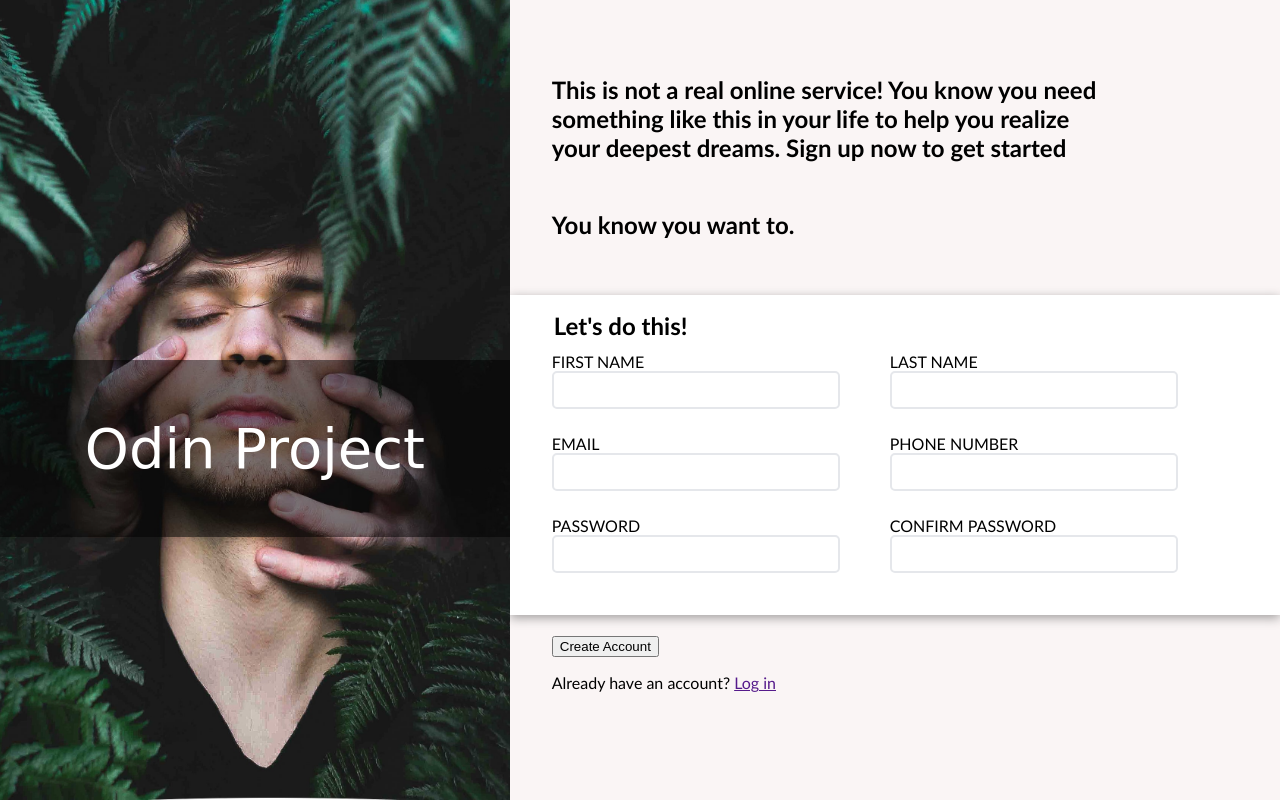
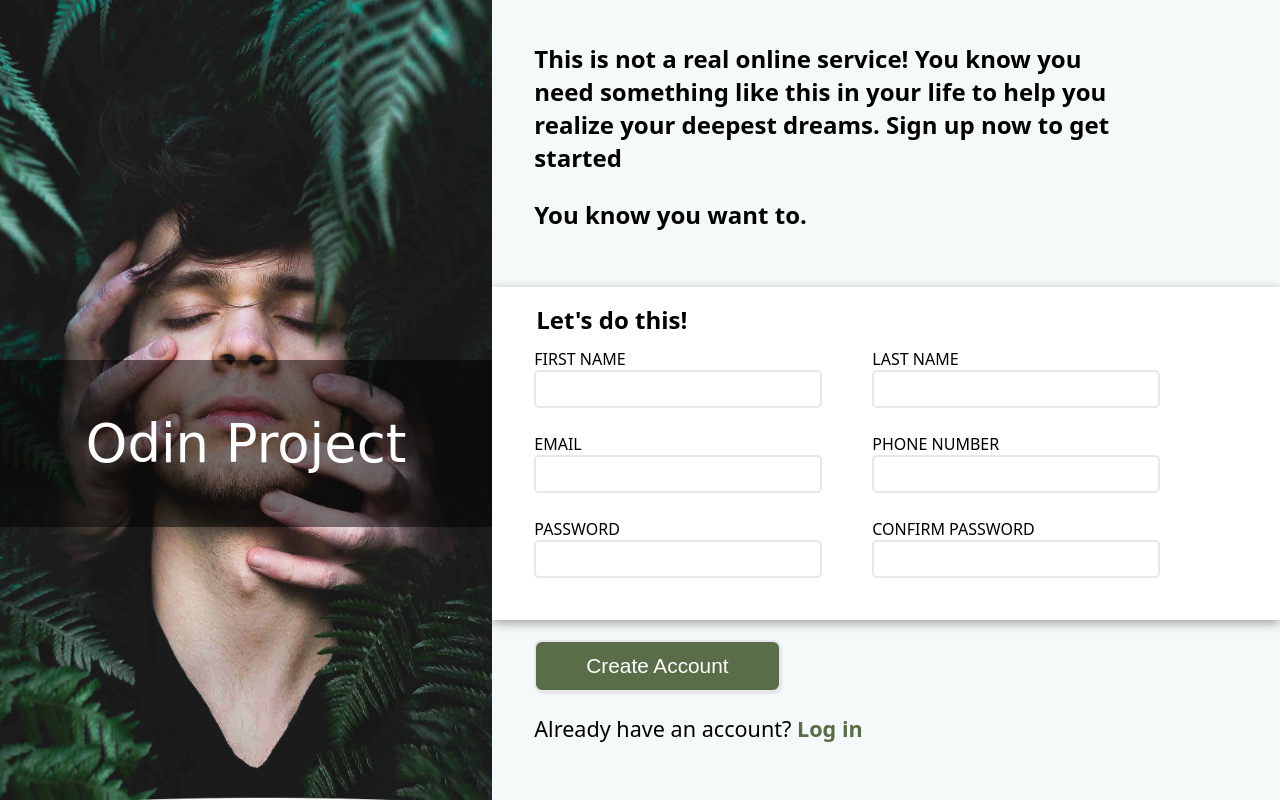
Before and after one commit to caiquemoa/sign-up-form, a plain HTML site: page index.html in a window 1280 px wide. Drawn offline with Linux system fonts and the light colour scheme; a web font is replaced by a local one.

Commit message:
submit area style

```diff
--- a/index.html
+++ b/index.html
@@ -23,13 +23,15 @@
 			</section>
 			<section class="form-section">
 				<div class="top-paragraph">
-					<p>
-						This is not a real online service! You know you need something like
-						this in your life to help you realize your deepest dreams. Sign up
-						now to get started
-					</p>
+					<div>
+						<p>
+							This is not a real online service! You know you need something
+							like this in your life to help you realize your deepest dreams.
+							Sign up now to get started
+						</p>
 
-					<p>You know you want to.</p>
+						<p>You know you want to.</p>
+					</div>
 				</div>
 				<form action="" id="registration-form">
 					<fieldset>
@@ -62,13 +64,7 @@
 						<div class="column-wrapper">
 							<div class="wrapper">
 								<label for="password">PASSWORD</label>
-								<input
-									type="password"
-									name="password"
-									id="password"
-									data-help="deu ruim irmão"
-									required
-								/>
+								<input type="password" name="password" id="password" required />
 							</div>
 							<div class="wrapper">
 								<label for="confirm_password">CONFIRM PASSWORD</label>
--- a/script.js
+++ b/script.js
@@ -6,11 +6,14 @@ inputs.forEach((input) => {
 })
 
 function confirmPassword() {
-	if (password.value !== password_confirmation.value) {
+	if (
+		password.value !== password_confirmation.value &&
+		password_confirmation.value !== ''
+	) {
 		password_confirmation.setCustomValidity('password not matching')
 		password_confirmation.previousElementSibling.textContent =
-			'CONFIRM PASSWORD NOT MATCH'
-		password_confirmation.previousElementSibling.style.color = 'red'
+			'PASSWORD NOT MATCH'
+		password_confirmation.previousElementSibling.style.color = '#fa4d4d'
 	} else {
 		password_confirmation.setCustomValidity('')
 		password_confirmation.classList.remove('pseudo-element')
--- a/style.css
+++ b/style.css
@@ -5,20 +5,20 @@ body {
 	box-sizing: border-box;
 }
 body {
-	font-family: 'Trebuchet MS', 'Lucida Sans Unicode', 'Lucida Grande',
-		'Lucida Sans', Arial, sans-serif;
+	font-family: system-ui, -apple-system, BlinkMacSystemFont, 'Segoe UI', Roboto,
+		Oxygen, Ubuntu, Cantarell, 'Open Sans', 'Helvetica Neue', sans-serif;
 	width: 100vw;
 	height: 100vh;
-	background-color: #faf5f5;
+	background-color: #f4f9fa;
 }
 main {
 	display: flex;
-	width: 100vw;
-	height: 100vh;
+	max-width: 100%;
+	max-height: 100vh;
 }
 
 .banner-section {
-	background-color: rgb(65, 0, 242);
+	flex: 1;
 	display: flex;
 	position: relative;
 	justify-content: center;
@@ -27,7 +27,7 @@ main {
 }
 .banner-section > div {
 	color: white;
-	font-size: 3.5rem;
+	font-size: 3.3rem;
 	font-family: 'Splash', cursive;
 	display: flex;
 	justify-content: center;
@@ -47,8 +47,10 @@ main {
 }
 
 .form-section {
+	flex: 1.6;
 	display: flex;
 	flex-direction: column;
+	width: 80%;
 }
 
 .top-paragraph {
@@ -64,6 +66,9 @@ main {
 
 	font-size: 1.5rem;
 	font-weight: 600;
+}
+.top-paragraph > div {
+	max-width: 700px;
 }
 
 form {
@@ -90,7 +95,7 @@ fieldset {
 
 legend {
 	font-size: 1.5rem;
-	font-weight: 800;
+	font-weight: 700;
 	margin-bottom: 12px;
 }
 
@@ -102,7 +107,7 @@ input {
 }
 
 .wrapper > input:required:valid {
-	border-color: #32f943;
+	border-color: #24f436;
 }
 
 .wrapper > input:focus {
@@ -133,16 +138,38 @@ input {
 	padding: 20px 0 0px 42px;
 }
 
+.submit-area > button {
+	font-size: 1.3rem;
+	color: #fff;
+	padding: 12px 50px;
+	background-color: #596d48;
+	border-radius: 8px;
+	border: 2px solid #e5e7eb;
+	box-shadow: 1px 2px 2px #e5e7eb;
+}
+.submit-area > p {
+	font-size: 1.35rem;
+}
+.submit-area > p > a {
+	font-style: none;
+	font-weight: 700;
+	text-decoration: none;
+	color: #596d48;
+}
+
 @media only screen and (max-width: 950px) {
 	main {
 		flex-direction: column;
+	}
+	.form-section {
+		width: 100%;
 	}
 	.top-paragraph {
 		padding: 42px;
 	}
 }
 
-@media only screen and (max-width: 500px) {
+@media only screen and (max-width: 660px) {
 	.banner-section {
 		min-height: 50%;
 	}
@@ -158,4 +185,7 @@ input {
 	form {
 		padding: 42px;
 	}
+	.submit-area {
+		padding: 60px 0 90px 42px;
+	}
 }
```
